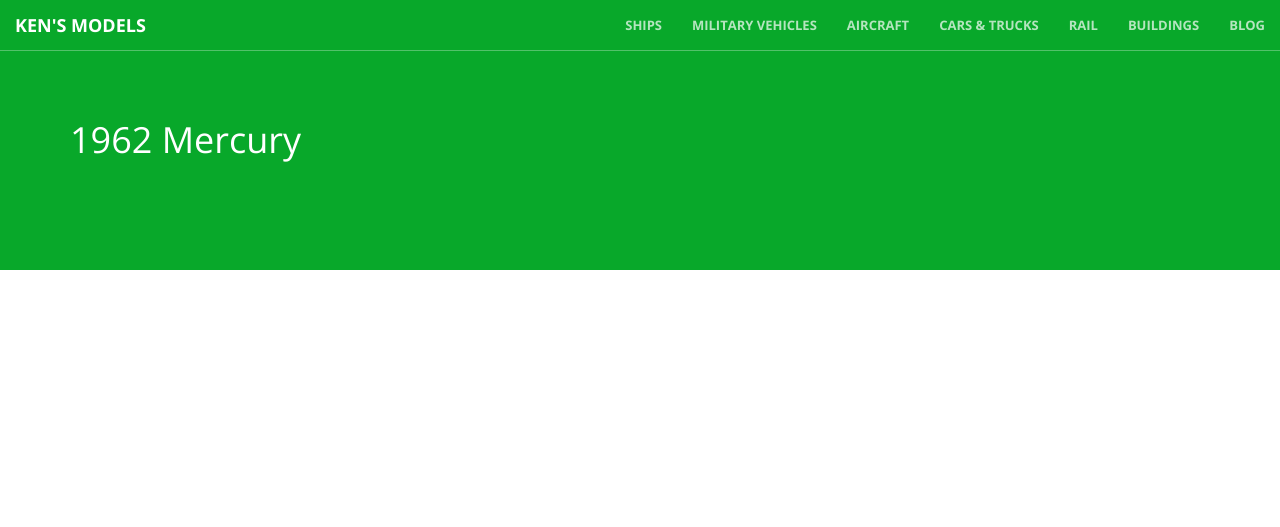
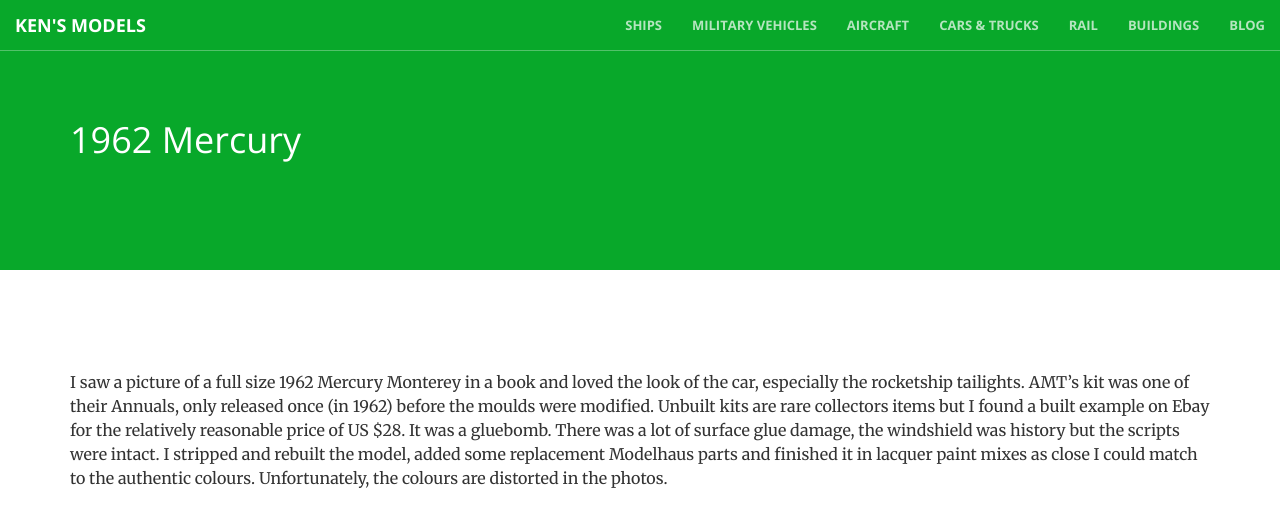
Before and after one commit to chrusty/kens-models.github.io, a Jekyll site: the page built from collections/_carsandtrucks/110.md, in a window 1280 px wide. Shown: the top 527 px of the page. Built offline with Jekyll 4.4.1, drawn with Linux system fonts in a browser that asks for light colours; nearby versions of some CDN libraries; library files that are not in the unit come from our copies; comment, search, counter and statistics services are not loaded.

Commit message:
New models

```diff
--- a/collections/_carsandtrucks/110.md
+++ b/collections/_carsandtrucks/110.md
@@ -1,14 +1,16 @@
 ---
 layout: model
 build_hours: ""
-build_period: ""
+build_period: "2003"
 category: "carsandtrucks"
 completion_date: "2003"
-flickr_set_id: ""
-flickr_set_thumbnail_url: ""
+flickr_set_id: "72177720308816955"
+flickr_set_thumbnail_url: "https://live.staticflickr.com/65535/52950918427_fb23962b82_m.jpg"
 model_id: "110"
-publish: false
+publish: true
 scale: "1/25"
-summary: ""
+summary: "1962 Mercury Monterey Convertible"
 title: "1962 Mercury"
 ---
+
+I saw a picture of a full size 1962 Mercury Monterey in a book and loved the look of the car, especially the rocketship tailights. AMT’s kit was one of their Annuals, only released once (in 1962) before the moulds were modified. Unbuilt kits are rare collectors items but I found a built example on Ebay for the relatively reasonable price of US $28. It was a gluebomb. There was a lot of surface glue damage, the windshield was history but the scripts were intact. I stripped and rebuilt the model, added some replacement Modelhaus parts and finished it in lacquer paint mixes as close I could match to the authentic colours. Unfortunately, the colours are distorted in the photos.
```
Also changed, not shown: collections/_carsandtrucks/104.md (+1 -1 lines), collections/_carsandtrucks/107.md (+1 -1 lines), collections/_rail/111.md (+6 -4 lines), 1 other file.
